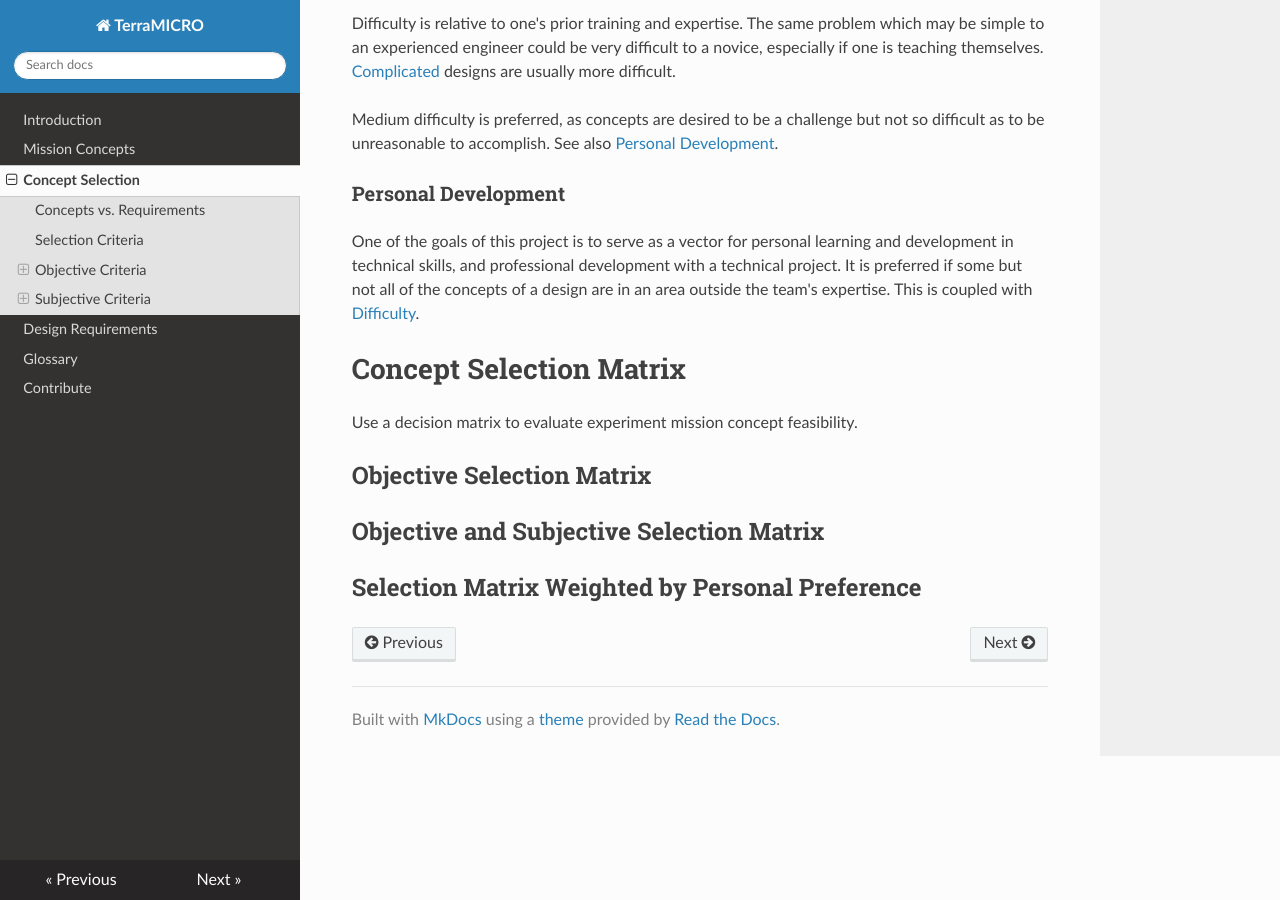
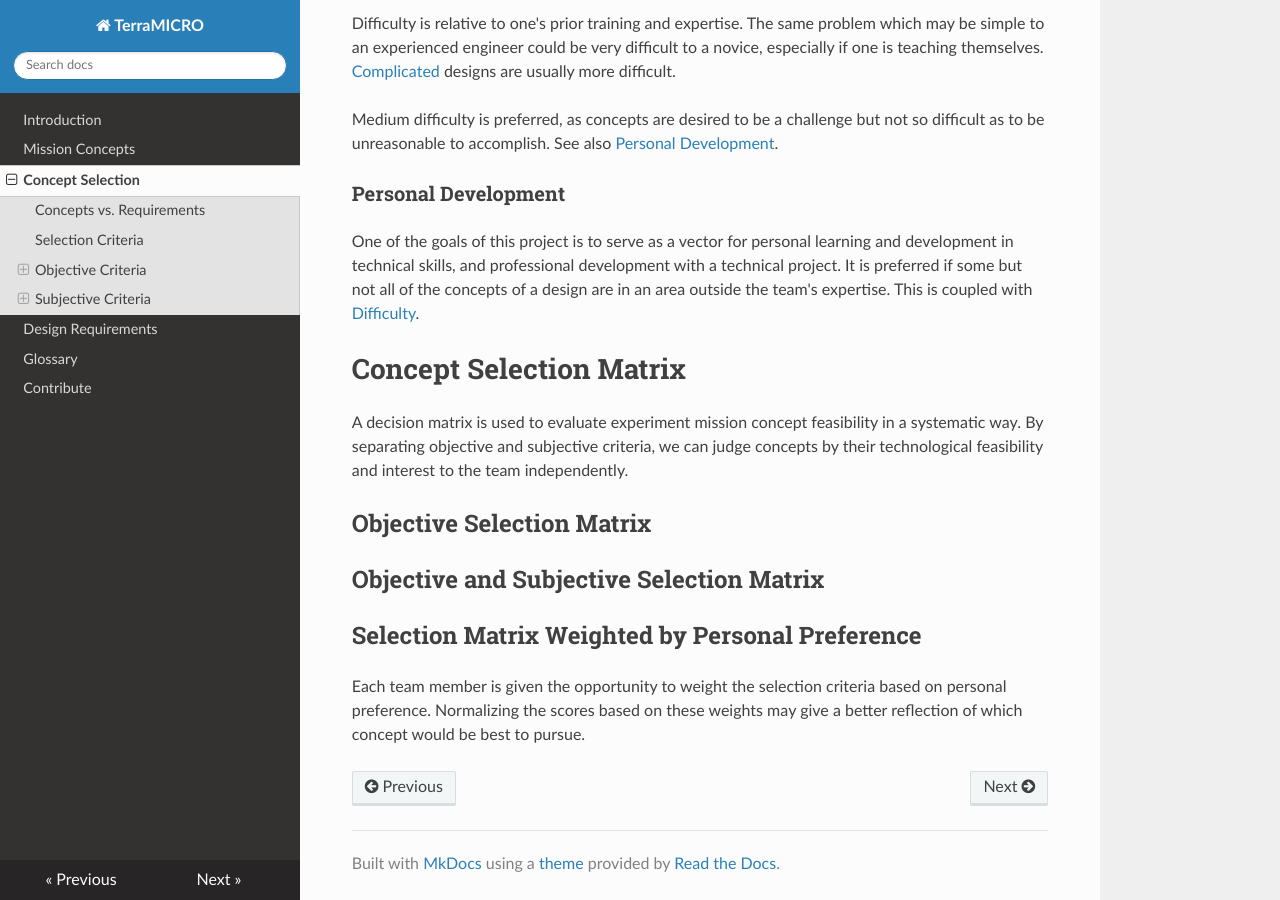
Before and after one commit to TerraHAB/TerraMICRO, an MkDocs documentation site: the page built from docs/concept-selection.md, in a window 1280 px wide and 900 px high, scrolled down 2288 px. Built offline with MkDocs 1.6.1, drawn with Linux system fonts in a browser that asks for light colours; nearby versions of some CDN libraries.

Commit message:
selection matrix

```diff
--- a/docs/concept-selection.md
+++ b/docs/concept-selection.md
@@ -111,10 +111,16 @@ design are in an area outside the team's expertise. This is coupled with
 
 # Concept Selection Matrix
 
-Use a decision matrix to evaluate experiment mission concept feasibility.
+A decision matrix is used to evaluate experiment mission concept feasibility in
+a systematic way. By separating objective and subjective criteria, we can judge
+concepts by their technological feasibility and interest to the team
+independently.
 
 ## Objective Selection Matrix
 
 ## Objective and Subjective Selection Matrix
 
 ## Selection Matrix Weighted by Personal Preference
+Each team member is given the opportunity to weight the selection criteria based
+on personal preference. Normalizing the scores based on these weights may give
+a better reflection of which concept would be best to pursue.
```
